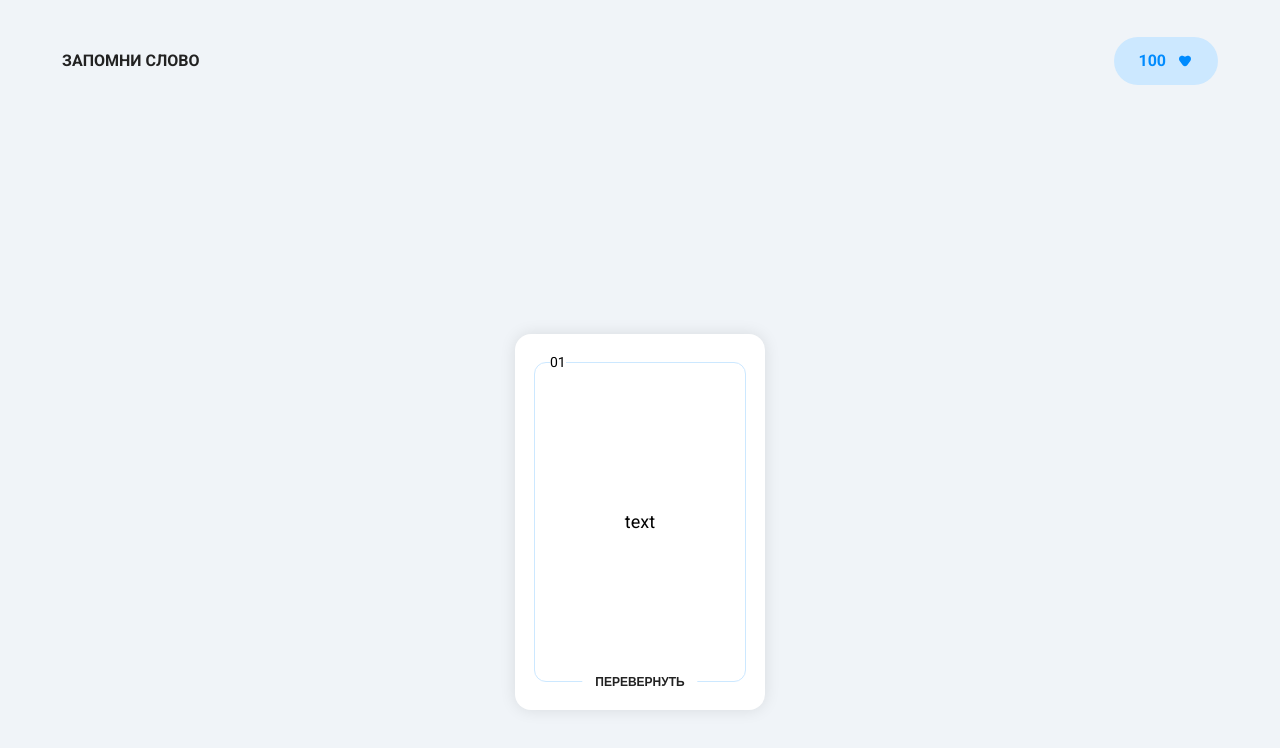
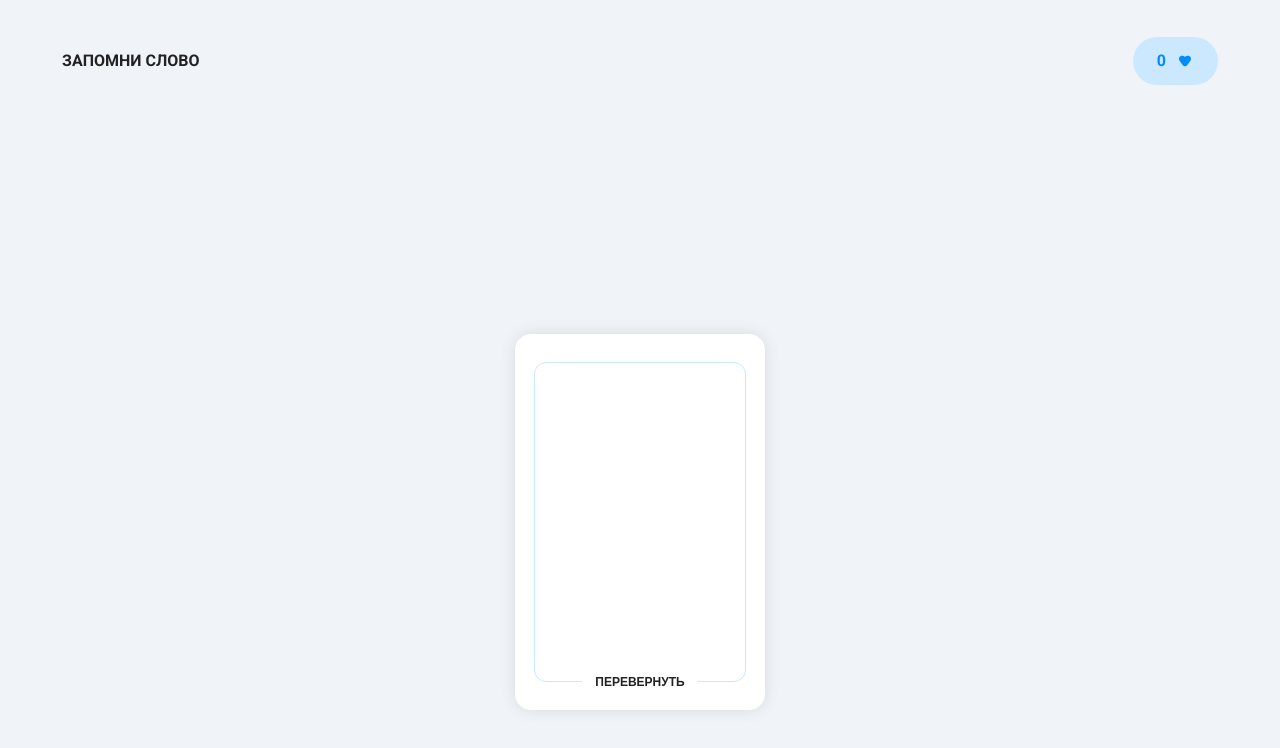
Before and after one commit to kolcman/PurpleShcool-hw, a Vue app: page / in a window 1280 px wide. Shown: the top 748 px of the page. Built offline with nearby package versions, Linux system fonts and the light colour scheme.

Commit message:
create branch

```diff
--- a/src/App.vue
+++ b/src/App.vue
@@ -11,9 +11,6 @@
 // import Button from '@/components/Button.vue';
 import Header from '@/components/Header.vue';
 import Card from '@/components/Card.vue'
-
-const num = "01";
-const text = "text"
 
 
 function flipCard() {
--- a/src/components/Header.vue
+++ b/src/components/Header.vue
@@ -1,12 +1,16 @@
 <template>
     <div class="header">
         <h1 class="header-title">Запомни слово</h1>
-        <Score class="header-count" :count="100" />
+        <Score class="header-count" :count="count" />
     </div>
 </template>
 
 <script setup>
 import Score from '@/components/Score.vue'
+import { ref } from 'vue';
+
+const count = ref(0)
+
 </script>
 
 <style scoped>
@@ -25,6 +29,4 @@ import Score from '@/components/Score.vue'
     color: var(--color-text);
 
 }
-
-.header-count {}
 </style>
```
